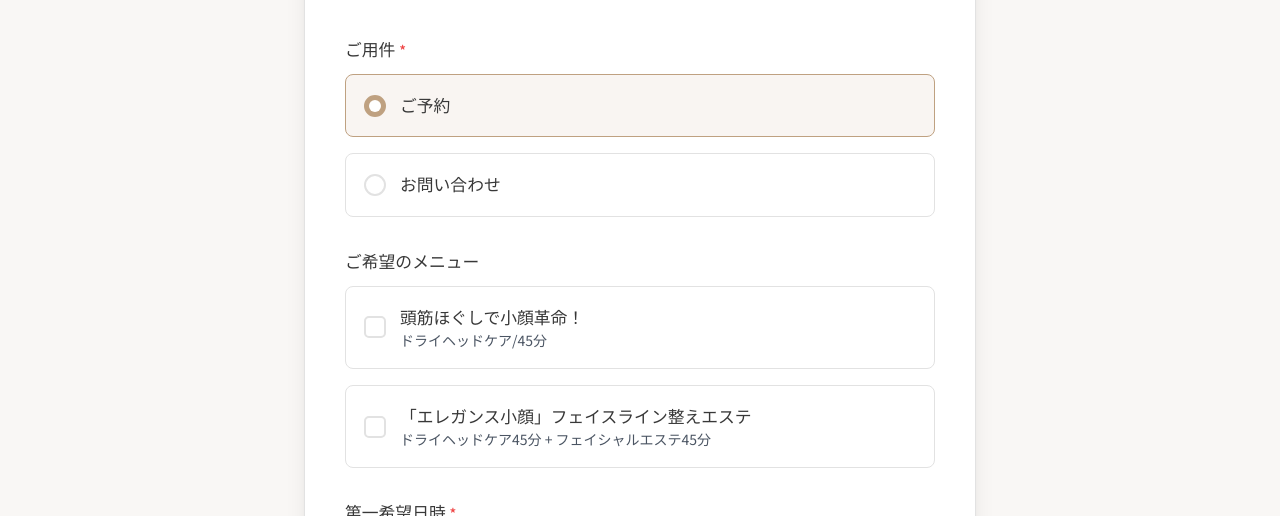
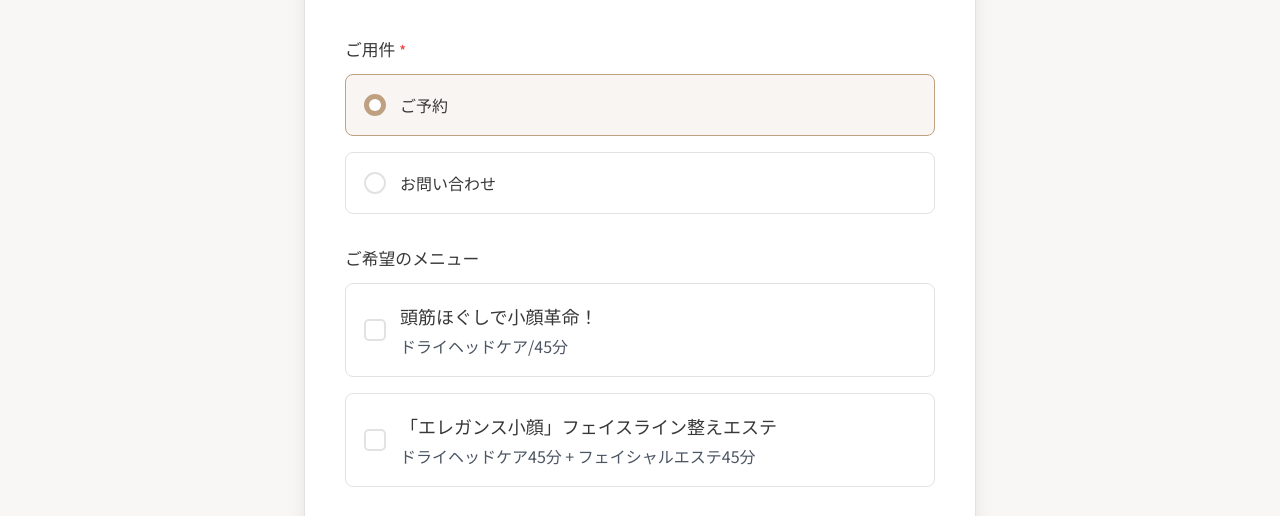
Before and after one commit to surashirishi/rita, a plain HTML site: page index.html in a window 1280 px wide. Shown: the part 204-720 px from the top of the page. Drawn offline with nearby package versions, Linux system fonts and the light colour scheme.

Commit message:
Update index.html

```diff
--- a/index.html
+++ b/index.html
@@ -109,7 +109,6 @@
             cursor: pointer;
             transition: background-color 0.3s, border-color 0.3s;
             background-color: var(--color-surface);
-            font-size: 1.05rem; /* ラベルの文字も大きく */
         }
         .custom-checkbox input:checked + label, .custom-radio input:checked + label {
             background-color: rgba(191, 161, 129, 0.1);
@@ -218,11 +217,11 @@
                                     <div class="space-y-4">
                                         <div class="custom-radio">
                                             <input type="radio" id="type_booking" name="ご用件" value="予約" checked>
-                                            <label for="type_booking"><span class="icon"></span><span>ご予約</span></label>
+                                            <label for="type_booking"><span class="icon"></span><span class="text-base">ご予約</span></label>
                                         </div>
                                         <div class="custom-radio">
                                             <input type="radio" id="type_inquiry" name="ご用件" value="お問い合わせ">
-                                            <label for="type_inquiry"><span class="icon"></span><span>お問い合わせ</span></label>
+                                            <label for="type_inquiry"><span class="icon"></span><span class="text-base">お問い合わせ</span></label>
                                         </div>
                                     </div>
                                 </div>
@@ -236,8 +235,8 @@
                                             <label for="menu1">
                                                 <span class="icon"></span>
                                                 <div>
-                                                    <p class="font-medium">頭筋ほぐしで小顔革命！</p>
-                                                    <p class="text-sm text-gray-600 dark:text-gray-400">ドライヘッドケア/45分</p>
+                                                    <p class="font-medium text-lg">頭筋ほぐしで小顔革命！</p>
+                                                    <p class="text-base text-gray-600 dark:text-gray-400 mt-1">ドライヘッドケア/45分</p>
                                                 </div>
                                             </label>
                                         </div>
@@ -246,8 +245,8 @@
                                             <label for="menu2">
                                                 <span class="icon"></span>
                                                 <div>
-                                                    <p class="font-medium">「エレガンス小顔」フェイスライン整えエステ</p>
-                                                    <p class="text-sm text-gray-600 dark:text-gray-400">ドライヘッドケア45分 + フェイシャルエステ45分</p>
+                                                    <p class="font-medium text-lg">「エレガンス小顔」フェイスライン整えエステ</p>
+                                                    <p class="text-base text-gray-600 dark:text-gray-400 mt-1">ドライヘッドケア45分 + フェイシャルエステ45分</p>
                                                 </div>
                                             </label>
                                         </div>
@@ -300,6 +299,17 @@
                                     </div>
                                 </div>
 
+                                <!-- 注意書き -->
+                                <div class="pt-4">
+                                    <!-- カラーリングを修正して視認性を向上 -->
+                                    <p class="text-sm text-stone-700 dark:text-gray-300 bg-amber-50 dark:bg-gray-800 p-4 rounded-lg leading-relaxed">
+                                        お問い合わせ・ご予約、誠にありがとうございます。<br>
+                                        当サロンより折り返しご連絡いたしますので、今しばらくお待ちくださいませ。<br><br>
+                                        <strong class="font-medium">※ご予約の場合、現段階ではまだ確定ではございません。</strong><br>
+                                        当サロンからの連絡をもちまして、予約確定とさせていただきます。
+                                    </p>
+                                </div>
+
                                 <!-- 送信ボタン -->
                                 <div class="pt-6">
                                     <button type="submit" id="submit-btn" class="btn btn-primary">この内容で送信する</button>
@@ -314,7 +324,8 @@
                             <p class="text-base text-gray-600 dark:text-gray-300 leading-relaxed">
                                 当サロンより折り返しご連絡いたしますので、<br>今しばらくお待ちくださいませ。
                             </p>
-                             <p class="text-base text-gray-500 dark:text-gray-400 mt-8 bg-gray-100 dark:bg-gray-700/50 p-4 rounded-lg inline-block leading-relaxed">
+                             <!-- カラーリングを修正して視認性を向上 -->
+                             <p class="text-base text-stone-700 dark:text-gray-300 mt-8 bg-amber-50 dark:bg-gray-800 p-4 rounded-lg inline-block leading-relaxed">
                                 ※ご予約の場合、現段階ではまだ確定ではございません。<br>当サロンからの連絡をもちまして、予約確定とさせていただきます。
                             </p>
                         </div>
@@ -479,12 +490,6 @@
 
             menuSelectionWrapper.style.display = isBooking ? 'block' : 'none';
             datetimeSelectionWrapper.style.display = isBooking ? 'block' : 'none';
-
-            const firstChoiceSelects = datetimeSelectionWrapper.querySelectorAll('select[data-choice="1"]');
-            firstChoiceSelects.forEach(field => {
-                // We validate via JS, so a simple required attribute is not needed.
-                // It can cause confusing browser popups.
-            });
         }
         typeRadios.forEach(radio => {
             radio.addEventListener('change', toggleFormSections);
```
